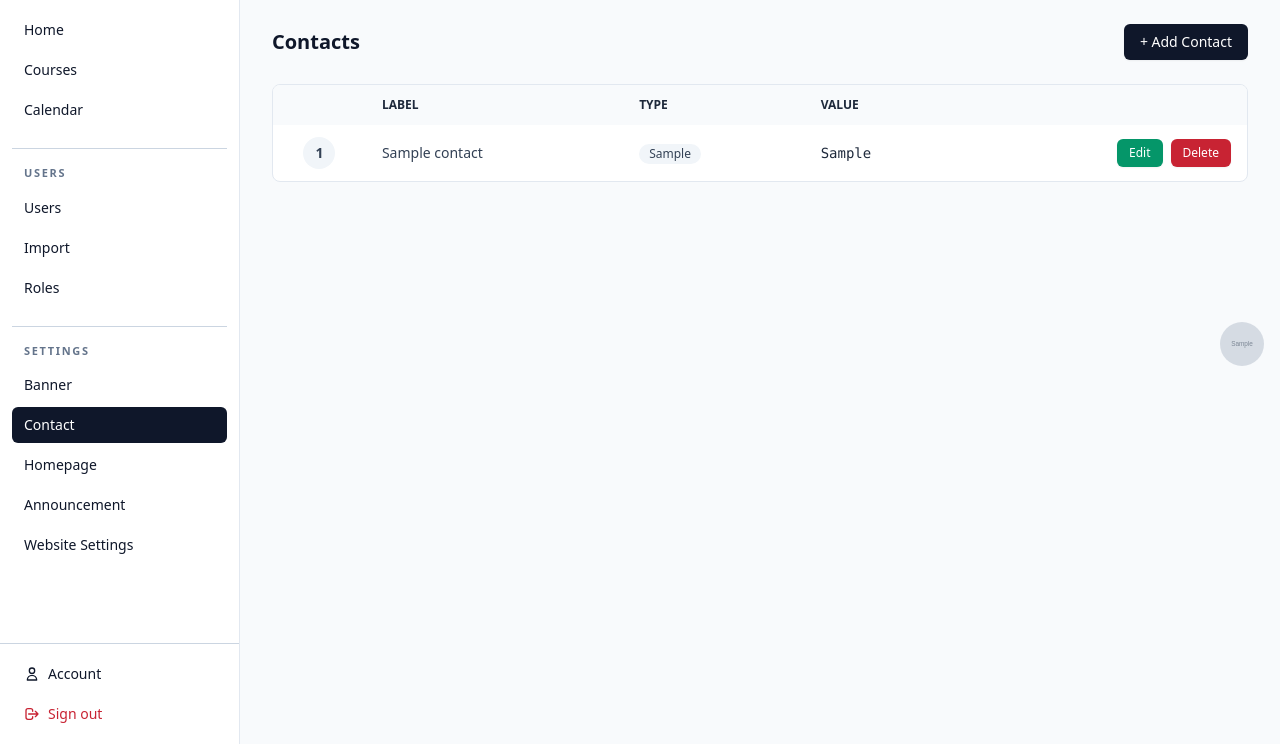
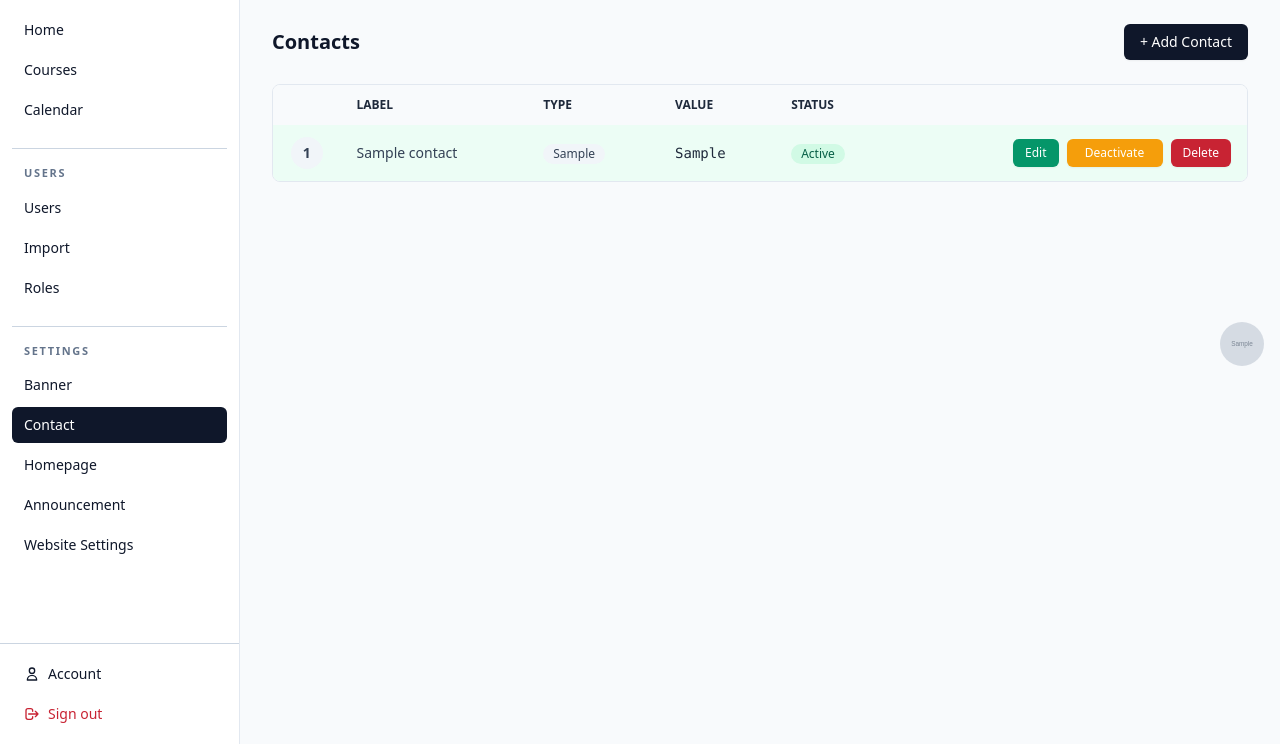
Before and after one commit to guansoon99/tuition-centre, a Laravel app: page /contacts in a window 1280 px wide. Shown: the part 56-800 px from the top of the page. Run offline with Laravel 12, Linux system fonts and the light colour scheme; a user stored in the database is signed in; tables that the repository leaves empty hold one stand-in row (values such as "Sample post"); grey boxes marked "Sample" are stand-in pictures; style sheets or scripts are compiled from the project's sources; parts of the project's set-up code (start-up, migrations or seed data) failed here and were passed over.

Commit message:
Contact status with Activate/Deactivate; no fade over review quotes
The Contact list shows each contact's status, tints active rows green,
and has a Deactivate/Activate button (Contact: Edit permission). Off, the
floating button is hidden and the contact kept; editing no longer
switches a hidden contact back on.

The fade at the foot of a review quote is gone: sized to the quote, it
washed out the last visible line, and the whole of a short quote.

Co-Authored-By: Claude Fable 5.1 <noreply@anthropic.com>

```diff
--- a/app/Http/Controllers/Admin/ContactController.php
+++ b/app/Http/Controllers/Admin/ContactController.php
@@ -29,7 +29,7 @@ class ContactController extends Controller
     public function store(ContactRequest $request): RedirectResponse
     {
         $data = $request->validated();
-        $data['is_active'] = true; // Contacts are always active — no toggle in the UI.
+        $data['is_active'] = true; // New contacts start active; the list has the switch.
         // Auto-append to the end of the existing order.
         $data['sort_order'] = (int) Contact::max('sort_order') + 1;
 
@@ -42,6 +42,31 @@ class ContactController extends Controller
             ->with('status', 'Contact added.');
     }
 
+    public function deactivate(Contact $contact): RedirectResponse
+    {
+        return $this->setActive($contact, false, 'Contact deactivated. Its floating button is hidden.');
+    }
+
+    public function activate(Contact $contact): RedirectResponse
+    {
+        return $this->setActive($contact, true, 'Contact activated.');
+    }
+
+    /**
+     * Hide or show a contact without deleting it. The floating buttons read
+     * active contacts from a cache, so the flip clears it.
+     */
+    private function setActive(Contact $contact, bool $active, string $status): RedirectResponse
+    {
+        $contact->update(['is_active' => $active]);
+
+        $this->forgetCache();
+
+        return redirect()
+            ->route('contacts.index')
+            ->with('status', $status);
+    }
+
     public function edit(Contact $contact): View
     {
         return view('admin.contacts.edit', ['contact' => $contact]);
@@ -49,10 +74,8 @@ class ContactController extends Controller
 
     public function update(ContactRequest $request, Contact $contact): RedirectResponse
     {
-        $data = $request->validated();
-        $data['is_active'] = true;
-
-        $contact->update($data);
+        // Editing keeps the contact's active/inactive state as it is.
+        $contact->update($request->validated());
 
         $this->forgetCache();
 
--- a/resources/views/admin/contacts/index.blade.php
+++ b/resources/views/admin/contacts/index.blade.php
@@ -27,12 +27,13 @@
                             <th class="px-4 py-3">Label</th>
                             <th class="px-4 py-3">Type</th>
                             <th class="px-4 py-3">Value</th>
+                            <th class="px-4 py-3">Status</th>
                             <th class="px-4 py-3"></th>
                         </tr>
                     </thead>
                     <tbody class="divide-y divide-slate-100" data-sortable-contacts>
                         @foreach ($contacts as $contact)
-                            <tr data-contact-id="{{ $contact->id }}">
+                            <tr data-contact-id="{{ $contact->id }}" class="{{ $contact->is_active ? 'bg-emerald-50' : '' }}">
                                 <td class="px-2 py-3 text-center">
                                     <button type="button" title="Drag to reorder"
                                             class="contact-drag-handle inline-flex h-8 w-8 cursor-grab select-none items-center justify-center rounded-full bg-slate-100 text-sm font-semibold text-slate-700 hover:bg-slate-200 active:cursor-grabbing">
@@ -50,6 +51,13 @@
                                 <td class="px-4 py-3 font-mono text-sm text-slate-800">
                                     {{ $contact->value }}
                                 </td>
+                                <td class="px-4 py-3">
+                                    @if ($contact->is_active)
+                                        <span class="inline-flex items-center rounded-full bg-emerald-100 px-2.5 py-0.5 text-xs font-medium text-emerald-800">Active</span>
+                                    @else
+                                        <span class="inline-flex items-center rounded-full bg-slate-200 px-2.5 py-0.5 text-xs font-medium text-slate-700">Inactive</span>
+                                    @endif
+                                </td>
                                 <td class="px-4 py-3 text-right">
                                     <div class="flex justify-end gap-2">
                                         @can('contact.edit')
@@ -57,6 +65,23 @@
                                                class="rounded-md bg-emerald-600 px-3 py-1.5 text-xs font-medium text-white shadow-sm hover:bg-emerald-700">
                                                 Edit
                                             </a>
+                                            @if ($contact->is_active)
+                                                <form method="POST" action="{{ route('contacts.deactivate', $contact) }}">
+                                                    @csrf
+                                                    <button type="submit"
+                                                            class="min-w-[96px] rounded-md bg-amber-500 px-3 py-1.5 text-xs font-medium text-white shadow-sm hover:bg-amber-600">
+                                                        Deactivate
+                                                    </button>
+                                                </form>
+                                            @else
+                                                <form method="POST" action="{{ route('contacts.activate', $contact) }}">
+                                                    @csrf
+                                                    <button type="submit"
+                                                            class="min-w-[96px] rounded-md bg-sky-600 px-3 py-1.5 text-xs font-medium text-white shadow-sm hover:bg-sky-700">
+                                                        Activate
+                                                    </button>
+                                                </form>
+                                            @endif
                                         @endcan
                                         @can('contact.delete')
                                             <form method="POST" action="{{ route('contacts.destroy', $contact) }}"
--- a/routes/web.php
+++ b/routes/web.php
@@ -313,6 +313,8 @@ Route::middleware(['auth', 'active'])->group(function () {
         Route::patch('/contacts/reorder', [ContactController::class, 'reorder'])->name('contacts.reorder');
         Route::get('/contacts/{contact}/edit', [ContactController::class, 'edit'])->name('contacts.edit');
         Route::patch('/contacts/{contact}', [ContactController::class, 'update'])->name('contacts.update');
+        Route::post('/contacts/{contact}/deactivate', [ContactController::class, 'deactivate'])->name('contacts.deactivate');
+        Route::post('/contacts/{contact}/activate', [ContactController::class, 'activate'])->name('contacts.activate');
     });
     Route::middleware('permission:contact.delete')->group(function () {
         Route::delete('/contacts/{contact}', [ContactController::class, 'destroy'])->name('contacts.destroy');
```
Also changed, not shown: resources/views/public/home.blade.php (+4 -3 lines), tests/Feature/Admin/ContactDeactivateTest.php (added, +132 -0 lines), tests/Feature/PublicHomepageTest.php (+2 -0 lines), 3 other files.
